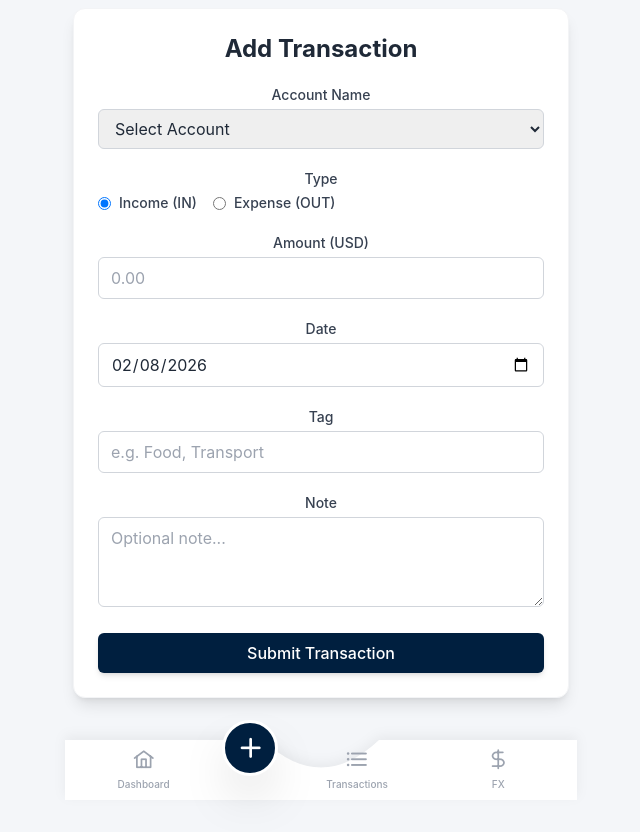
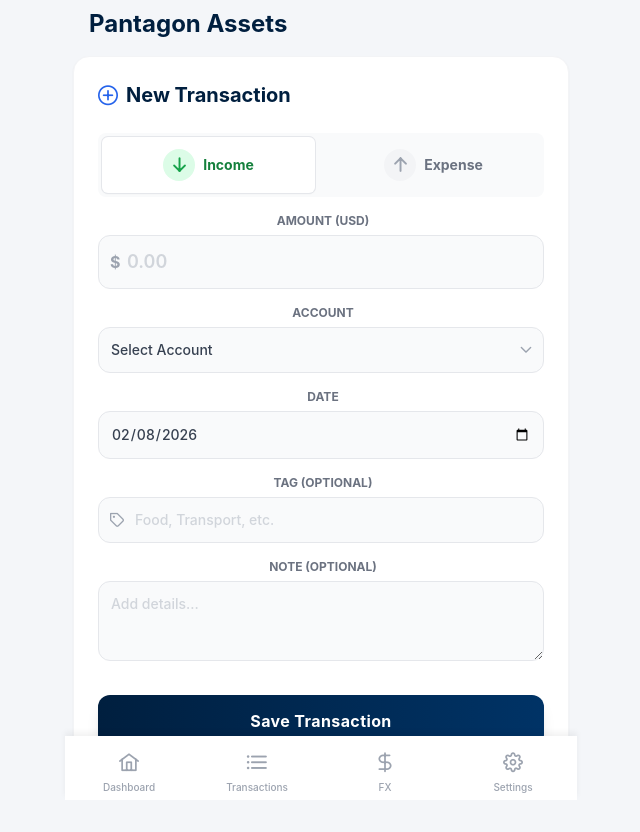
Before and after one commit to realpantagon/financial-series-assets, a React (Vite) app: page /add in a window 1280 px wide. Shown: the top 832 px of the page, without its empty margins (319-959 px from the left). Before the commit the page ends 810 px from the top, so only its background shows below. Built offline with nearby package versions, Linux system fonts and the light colour scheme.

Commit message:
feat: Implement core financial tracking pages including Dashboard, Transactions, Account Details, and Add Transaction.

```diff
--- a/src/App.tsx
+++ b/src/App.tsx
@@ -9,7 +9,11 @@ import './App.css';
 
 function NavItem({ to, label, icon }: { to: string, label: string, icon: string }) {
     const location = useLocation();
-    const isActive = location.pathname === to;
+
+    // Check if active: exact match for home, startsWith for others to catch sub-routes
+    const isActive = to === '/'
+        ? location.pathname === '/'
+        : location.pathname.startsWith(to);
 
     return (
         <Link
@@ -24,44 +28,46 @@ function NavItem({ to, label, icon }: { to: string, label: string, icon: string
 
 function BottomNav() {
     return (
-        <div className="fixed bottom-0 left-0 right-0 z-50 safe-area-bottom pointer-events-none">
-            <div className="relative w-full max-w-lg mx-auto pointer-events-auto">
-                {/* SVG Background with Notch */}
-                <div className="absolute inset-x-0 bottom-0 h-[80px] drop-shadow-[0_-4px_6px_rgba(0,0,0,0.05)] text-white">
-                    <svg
-                        viewBox="0 0 375 80"
-                        className="w-full h-full"
-                        preserveAspectRatio="none"
-                        fill="currentColor"
-                    >
-                        <path d="M0,20 L145,20 Q187.5,75 230,20 L375,20 L375,80 L0,80 Z" />
-                    </svg>
-                </div>
+        <div className="fixed bottom-0 left-0 right-0 z-50 safe-area-bottom">
+            <div className="mx-auto max-w-lg bg-white shadow-[0_-4px_6px_rgba(0,0,0,0.05)]">
+                <div className="grid grid-cols-4 h-[64px] items-center">
+                    <NavItem
+                        to="/"
+                        label="Dashboard"
+                        icon="pi pi-home"
+                    />
 
-                <div className="flex justify-around items-end h-[80px] relative px-2">
-                    <NavItem to="/" label="Dashboard" icon="pi pi-home" />
+                    <NavItem
+                        to="/transactions"
+                        label="Transactions"
+                        icon="pi pi-list"
+                    />
 
-                    {/* Floating Action Button for Add */}
-                    <div className="relative mb-6 mx-2">
-                        <Link to="/add" className="bg-[#001f3f] text-white rounded-full w-14 h-14 flex items-center justify-center shadow-2xl hover:bg-[#003366] transition-transform active:scale-95 border-[3px] border-white">
-                            <i className="pi pi-plus text-xl font-bold"></i>
-                        </Link>
-                    </div>
+                    <NavItem
+                        to="/fx"
+                        label="FX"
+                        icon="pi pi-dollar"
+                    />
 
-                    <NavItem to="/transactions" label="Transactions" icon="pi pi-list" />
-                    <NavItem to="/fx" label="FX" icon="pi pi-dollar" />
+                    <NavItem
+                        to="/settings"
+                        label="Settings"
+                        icon="pi pi-cog"
+                    />
                 </div>
             </div>
         </div>
     );
 }
 
+
+
 function Header() {
     return (
         <div className="bg-surface-ground sticky top-0 z-40">
-            {/* <div className="max-w-lg mx-auto px-6 py-2 flex justify-between items-center">
+            <div className="max-w-lg mx-auto px-6 py-2 flex justify-between items-center">
                 <span className="text-2xl font-bold text-[#001f3f]">Pantagon Assets</span>
-            </div> */}
+            </div>
         </div>
     )
 }
--- a/src/pages/AddTransaction.tsx
+++ b/src/pages/AddTransaction.tsx
@@ -1,10 +1,11 @@
 
-import { useState } from 'react';
-import { useNavigate } from 'react-router-dom';
+import { useState, useEffect } from 'react';
+import { useNavigate, useLocation } from 'react-router-dom';
 import { supabase } from '../supabaseClient';
 
 export default function AddTransaction() {
     const navigate = useNavigate();
+    const location = useLocation();
     const [accountName, setAccountName] = useState('');
     const [type, setType] = useState<'IN' | 'OUT'>('IN');
     const [amount, setAmount] = useState<number | ''>('');
@@ -12,6 +13,12 @@ export default function AddTransaction() {
     const [tag, setTag] = useState('');
     const [note, setNote] = useState('');
     const [loading, setLoading] = useState(false);
+
+    useEffect(() => {
+        if (location.state?.accountName) {
+            setAccountName(location.state.accountName);
+        }
+    }, [location.state]);
 
     const accountOptions = [
         'SCB [Recieve/ Saving]',
@@ -53,22 +60,65 @@ export default function AddTransaction() {
         }
     };
 
-    const inputClasses = "w-full px-3 py-2 border border-gray-300 rounded-md focus:outline-none focus:ring-2 focus:ring-primary focus:border-transparent transition-colors";
-    const labelClasses = "block text-sm font-medium text-gray-700 mb-1";
-
     return (
         <div className="flex justify-center">
-            <div className="w-full max-w-lg bg-white shadow-lg rounded-xl p-6 border border-gray-100">
+            <div className="w-full max-w-lg">
+                <div className="bg-white shadow-sm rounded-2xl p-6 mb-20 border border-gray-100">
+                    <h2 className="text-xl font-bold text-[#001f3f] mb-6 flex items-center gap-2">
+                        <i className="pi pi-plus-circle text-blue-600"></i>
+                        New Transaction
+                    </h2>
+
                     <form onSubmit={handleSubmit} className="flex flex-col gap-5">
-                    <h2 className="text-2xl font-bold text-gray-800 m-0 text-center">Add Transaction</h2>
+                        <div className="space-y-4">
+                            {/* Type Selection */}
+                            <div className="grid grid-cols-2 gap-3 p-1 bg-gray-50 rounded-lg">
+                                <label className={`flex items-center justify-center gap-2 p-3 rounded-md cursor-pointer transition-all ${type === 'IN' ? 'bg-white shadow-sm ring-1 ring-gray-200' : 'text-gray-500 hover:bg-gray-100'}`}>
+                                    <input type="radio" name="type" value="IN" checked={type === 'IN'} onChange={() => setType('IN')} className="hidden" />
+                                    <div className={`w-8 h-8 rounded-full flex items-center justify-center ${type === 'IN' ? 'bg-green-100 text-green-600' : 'bg-gray-100 text-gray-400'}`}>
+                                        <i className="pi pi-arrow-down text-sm font-bold"></i>
+                                    </div>
+                                    <span className={`text-sm font-bold ${type === 'IN' ? 'text-green-700' : 'text-gray-500'}`}>Income</span>
+                                </label>
+                                <label className={`flex items-center justify-center gap-2 p-3 rounded-md cursor-pointer transition-all ${type === 'OUT' ? 'bg-white shadow-sm ring-1 ring-gray-200' : 'text-gray-500 hover:bg-gray-100'}`}>
+                                    <input type="radio" name="type" value="OUT" checked={type === 'OUT'} onChange={() => setType('OUT')} className="hidden" />
+                                    <div className={`w-8 h-8 rounded-full flex items-center justify-center ${type === 'OUT' ? 'bg-red-100 text-red-600' : 'bg-gray-100 text-gray-400'}`}>
+                                        <i className="pi pi-arrow-up text-sm font-bold"></i>
+                                    </div>
+                                    <span className={`text-sm font-bold ${type === 'OUT' ? 'text-red-700' : 'text-gray-500'}`}>Expense</span>
+                                </label>
+                            </div>
 
+                            {/* Amount Input */}
                             <div>
-                        <label htmlFor="accountName" className={labelClasses}>Account Name</label>
+                                <label htmlFor="amount" className="block text-xs font-bold text-gray-500 uppercase mb-1.5 ml-1">Amount (USD)</label>
+                                <div className="relative">
+                                    <div className="absolute inset-y-0 left-0 pl-3 flex items-center pointer-events-none">
+                                        <span className="text-gray-400 font-bold">$</span>
+                                    </div>
+                                    <input
+                                        type="number"
+                                        id="amount"
+                                        value={amount}
+                                        onChange={(e) => setAmount(Number(e.target.value) || '')}
+                                        className="pl-7 w-full p-3 bg-gray-50 border border-gray-200 rounded-xl focus:bg-white focus:ring-2 focus:ring-blue-500 focus:border-transparent outline-none transition-all text-lg font-semibold text-gray-800 placeholder-gray-300"
+                                        placeholder="0.00"
+                                        step="0.01"
+                                        min="0.01"
+                                        required
+                                    />
+                                </div>
+                            </div>
+
+                            {/* Account Selection */}
+                            <div>
+                                <label htmlFor="accountName" className="block text-xs font-bold text-gray-500 uppercase mb-1.5 ml-1">Account</label>
+                                <div className="relative">
                                     <select
                                         id="accountName"
                                         value={accountName}
                                         onChange={(e) => setAccountName(e.target.value)}
-                            className={inputClasses}
+                                        className="w-full p-3 bg-gray-50 border border-gray-200 rounded-xl focus:bg-white focus:ring-2 focus:ring-blue-500 focus:border-transparent outline-none transition-all text-sm font-medium text-gray-700 appearance-none"
                                         required
                                     >
                                         <option value="" disabled>Select Account</option>
@@ -76,95 +126,76 @@ export default function AddTransaction() {
                                             <option key={opt} value={opt}>{opt}</option>
                                         ))}
                                     </select>
+                                    <div className="absolute inset-y-0 right-0 pr-3 flex items-center pointer-events-none">
+                                        <i className="pi pi-chevron-down text-gray-400 text-xs"></i>
                                     </div>
-
-                    <div>
-                        <label className={labelClasses}>Type</label>
-                        <div className="flex gap-4">
-                            <label className="flex items-center gap-2 cursor-pointer">
-                                <input
-                                    type="radio"
-                                    name="type"
-                                    value="IN"
-                                    checked={type === 'IN'}
-                                    onChange={() => setType('IN')}
-                                    className="text-primary focus:ring-primary"
-                                />
-                                <span className="text-sm font-medium text-gray-700">Income (IN)</span>
-                            </label>
-                            <label className="flex items-center gap-2 cursor-pointer">
-                                <input
-                                    type="radio"
-                                    name="type"
-                                    value="OUT"
-                                    checked={type === 'OUT'}
-                                    onChange={() => setType('OUT')}
-                                    className="text-primary focus:ring-primary"
-                                />
-                                <span className="text-sm font-medium text-gray-700">Expense (OUT)</span>
-                            </label>
                                 </div>
                             </div>
 
+                            {/* Date Input */}
                             <div>
-                        <label htmlFor="amount" className={labelClasses}>Amount (USD)</label>
-                        <input
-                            type="number"
-                            id="amount"
-                            value={amount}
-                            onChange={(e) => setAmount(Number(e.target.value) || '')}
-                            className={inputClasses}
-                            placeholder="0.00"
-                            step="0.01"
-                            min="0.01"
-                            required
-                        />
-                    </div>
-
-                    <div>
-                        <label htmlFor="date" className={labelClasses}>Date</label>
+                                <label htmlFor="date" className="block text-xs font-bold text-gray-500 uppercase mb-1.5 ml-1">Date</label>
                                 <input
                                     type="date"
                                     id="date"
                                     value={date}
                                     onChange={(e) => setDate(e.target.value)}
-                            className={inputClasses}
+                                    className="w-full p-3 bg-gray-50 border border-gray-200 rounded-xl focus:bg-white focus:ring-2 focus:ring-blue-500 focus:border-transparent outline-none transition-all text-sm font-medium text-gray-700"
                                     required
                                 />
                             </div>
 
+                            {/* Tag Input */}
                             <div>
-                        <label htmlFor="tag" className={labelClasses}>Tag</label>
+                                <label htmlFor="tag" className="block text-xs font-bold text-gray-500 uppercase mb-1.5 ml-1">Tag (Optional)</label>
+                                <div className="relative">
+                                    <div className="absolute inset-y-0 left-0 pl-3 flex items-center pointer-events-none">
+                                        <i className="pi pi-tag text-gray-400 text-sm"></i>
+                                    </div>
                                     <input
                                         type="text"
                                         id="tag"
                                         value={tag}
                                         onChange={(e) => setTag(e.target.value)}
-                            className={inputClasses}
-                            placeholder="e.g. Food, Transport"
+                                        className="pl-9 w-full p-3 bg-gray-50 border border-gray-200 rounded-xl focus:bg-white focus:ring-2 focus:ring-blue-500 focus:border-transparent outline-none transition-all text-sm font-medium text-gray-700 placeholder-gray-300"
+                                        placeholder="Food, Transport, etc."
                                     />
                                 </div>
+                            </div>
 
+                            {/* Note Input */}
                             <div>
-                        <label htmlFor="note" className={labelClasses}>Note</label>
+                                <label htmlFor="note" className="block text-xs font-bold text-gray-500 uppercase mb-1.5 ml-1">Note (Optional)</label>
                                 <textarea
                                     id="note"
                                     value={note}
                                     onChange={(e) => setNote(e.target.value)}
-                            className={inputClasses}
-                            rows={3}
-                            placeholder="Optional note..."
+                                    className="w-full p-3 bg-gray-50 border border-gray-200 rounded-xl focus:bg-white focus:ring-2 focus:ring-blue-500 focus:border-transparent outline-none transition-all text-sm font-medium text-gray-700 placeholder-gray-300 min-h-[80px]"
+                                    placeholder="Add details..."
                                 />
                             </div>
+                        </div>
 
+                        <div className="pt-2">
                             <button
                                 type="submit"
                                 disabled={loading}
-                        className={`w-full py-2 px-4 rounded-md text-white font-medium transition-colors ${loading ? 'bg-gray-400 cursor-not-allowed' : 'bg-primary hover:bg-secondary shadow-md hover:shadow-lg'}`}
+                                className={`w-full py-3.5 px-4 rounded-xl text-white font-bold tracking-wide shadow-lg transform transition-all active:scale-95 ${loading
+                                    ? 'bg-gray-400 cursor-not-allowed'
+                                    : 'bg-gradient-to-r from-[#001f3f] to-[#003366] hover:shadow-xl'
+                                    }`}
                             >
-                        {loading ? 'Submitting...' : 'Submit Transaction'}
+                                {loading ? (
+                                    <span className="flex items-center justify-center gap-2">
+                                        <i className="pi pi-spin pi-spinner"></i> Saving...
+                                    </span>
+                                ) : (
+                                    'Save Transaction'
+                                )}
                             </button>
+                        </div>
                     </form>
+                </div>
             </div>
         </div>
     );
--- a/src/pages/Transactions.tsx
+++ b/src/pages/Transactions.tsx
@@ -58,7 +58,7 @@ export default function Transactions() {
 
     return (
         <div className="flex flex-col gap-6 max-w-lg mx-auto pb-24 px-4 pt-4">
-            <div className="flex items-center gap-3">
+            {/* <div className="flex items-center gap-3">
                 <button
                     onClick={() => window.history.back()}
                     className="w-10 h-10 flex items-center justify-center rounded-full bg-white text-gray-600 shadow-sm hover:bg-gray-50 transition-colors border border-gray-100"
@@ -66,7 +66,7 @@ export default function Transactions() {
                     <i className="pi pi-arrow-left"></i>
                 </button>
                 <h2 className="text-2xl font-bold text-[#001f3f] m-0">All Transactions</h2>
-            </div>
+            </div> */}
 
             <div className="flex flex-col gap-0 backdrop-blur-sm">
                 {assets.map((item) => (
```
Also changed, not shown: src/pages/AccountDetails.tsx (+10 -1 lines), src/pages/Dashboard.tsx (+41 -69 lines). Lines whose indentation alone changed are shown as unchanged.
